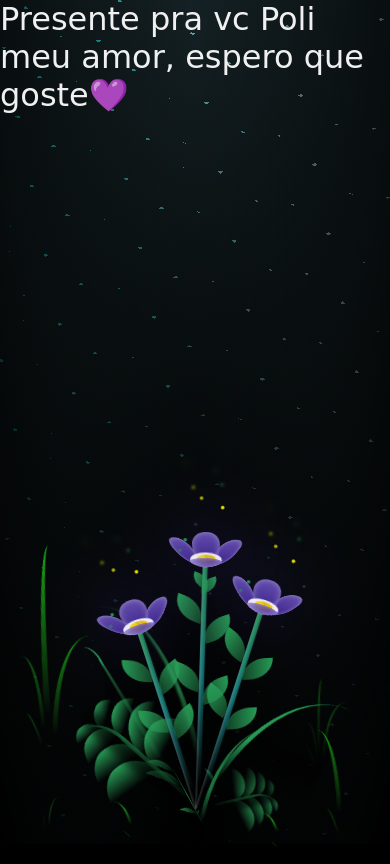
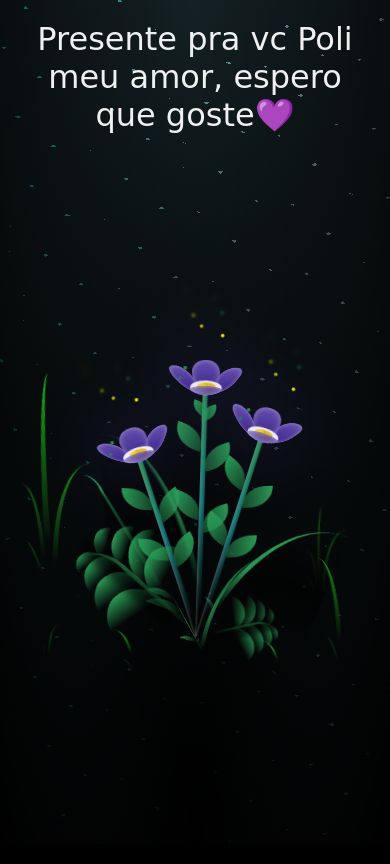
Before and after one commit to Vitor-Klein/Flowers, a plain HTML site: page index.html in a window 390 px wide. Drawn offline with Linux system fonts and the light colour scheme; a web font is replaced by a local one.

Commit message:
responsivity

```diff
--- a/styles.css
+++ b/styles.css
@@ -1202,4 +1202,26 @@ body {
   font-family: "Playwrite IT Moderna", cursive;
   font-weight: 400;
   font-style: normal;
+  text-align: center;
 }
+
+@media (max-width: 768px) {
+  .tituloText {
+    margin: 20px;
+  }
+
+  body {
+    align-items: center;
+    /* Centralizando o conteúdo verticalmente */
+  }
+
+  .flowers {
+    margin-top: 500px;
+    /* Reduzindo a margem superior */
+  }
+
+  .night {
+    filter: blur(0.2vmin);
+    /* Ajustando o blur para mobile */
+  }
+}
```
